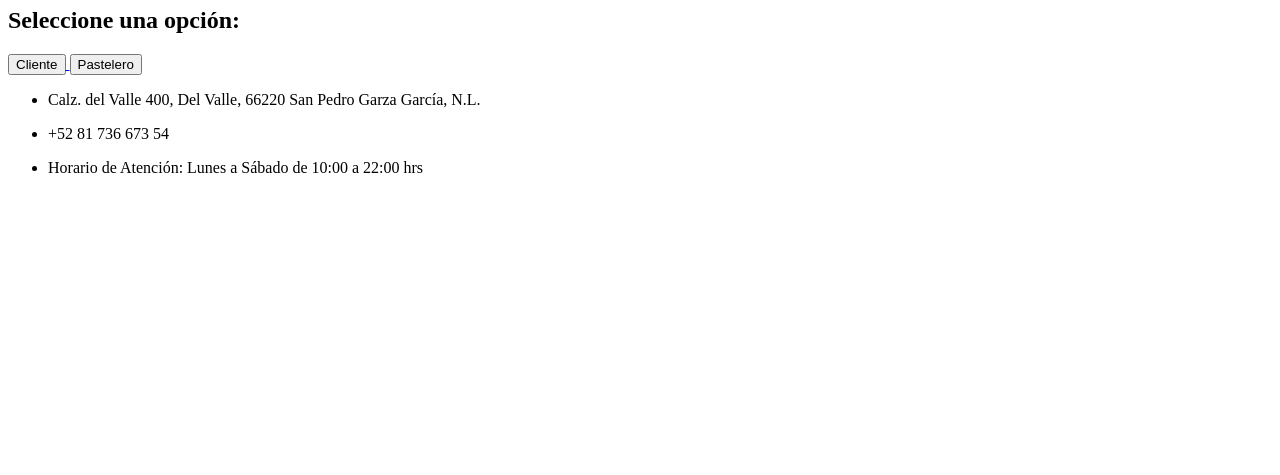
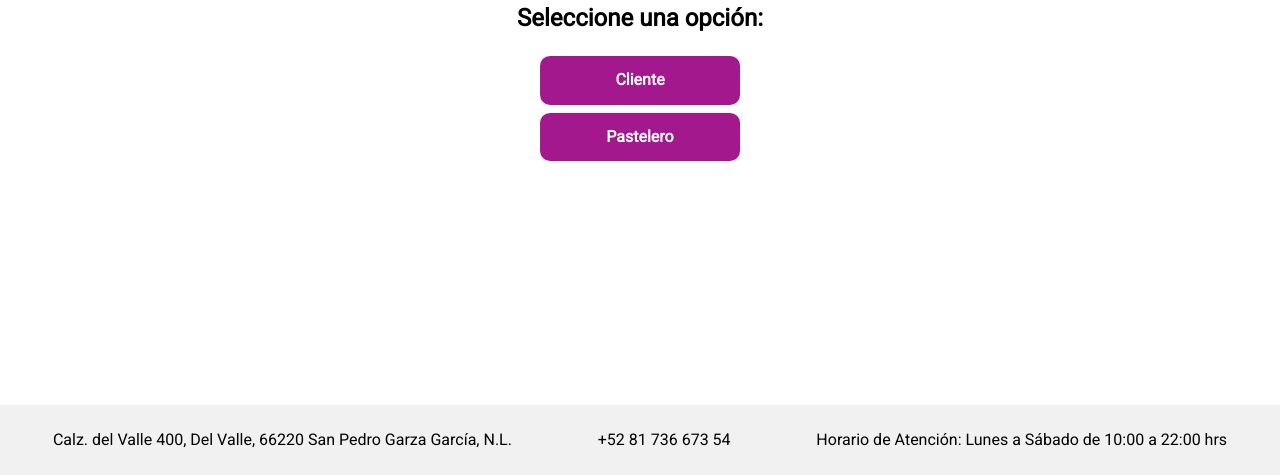
Before and after one commit to adrian-rmz/02HTMLFrontEndLaunchX, a plain HTML site: page index.html in a window 1280 px wide. Shown: the part 325-800 px from the top of the page. Drawn offline with Linux system fonts and the light colour scheme; the site is published under a folder, as on GitHub Pages, so addresses that start at the root find nothing.

Commit message:
Update index.html

```diff
--- a/index.html
+++ b/index.html
@@ -7,16 +7,16 @@
     <title>Rocket Cakes</title>
 
     <!-- Favicon -->
-    <link rel="icon" type="image/x-icon" href="/images/RocketCakesLogo.png">
+    <link rel="icon" type="image/x-icon" href="images/RocketCakesLogo.png">
 
     <!-- Fonts -->
     <link href="https://fonts.googleapis.com/css2?family=Roboto&display=swap" rel="stylesheet">
 
     <!-- Normalize -->
-    <link rel="stylesheet" href="/css/normalize.css">
+    <link rel="stylesheet" href="css/normalize.css">
 
     <!-- CSS -->
-    <link rel="stylesheet" href="/css/style.css">
+    <link rel="stylesheet" href="css/style.css">
 </head>
 <body>
     <header>
@@ -27,10 +27,10 @@
     <main>
         <section class="select-section">
             <h2>Seleccione una opción:</h2>
-            <a href="/client.html">
+            <a href="client.html">
                 <button class="select-button">Cliente</button>
             </a>
-            <a href="/baker.html">
+            <a href="baker.html">
                 <button class="select-button">Pastelero</button>
             </a>
         </section>
```
